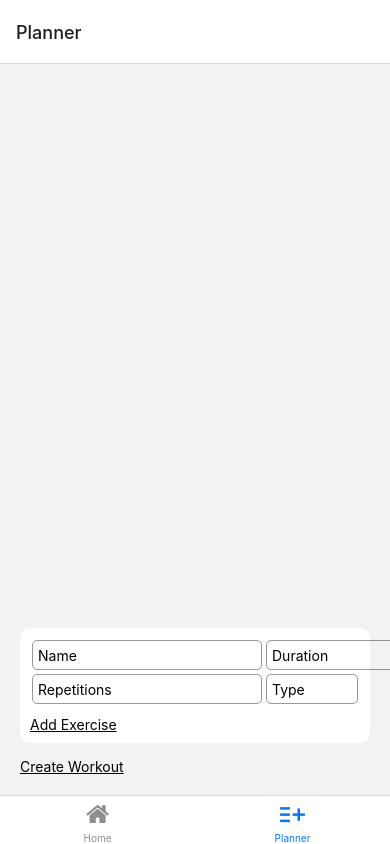
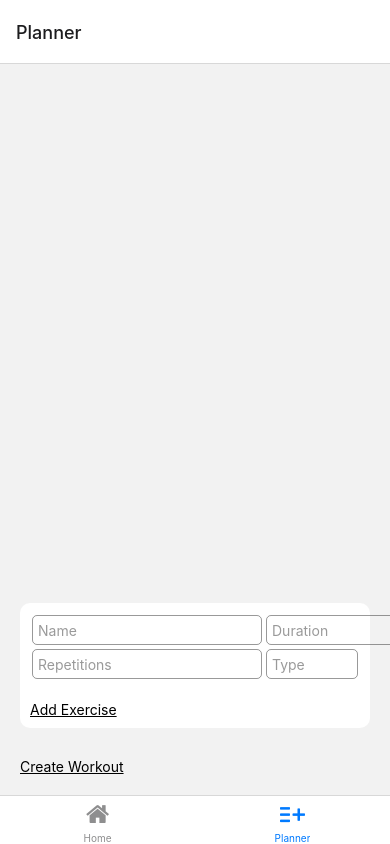
Before and after one commit to Jerga99/workout-app, a React Native app: screen /Planner in a window 390 px wide. Built offline with nearby package versions, Linux system fonts and the light colour scheme.

Commit message:
Theme components

```diff
--- a/components/ExerciseForm.tsx
+++ b/components/ExerciseForm.tsx
@@ -38,6 +38,7 @@ export default function ExerciseForm({
                 onChangeText={onChange}
                 value={value}
                 style={styles.input}
+                placeholderTextColor={"rgba(0,0,0,0.4)"}
                 placeholder="Name"
               />
             }
@@ -53,6 +54,7 @@ export default function ExerciseForm({
                 onChangeText={onChange}
                 value={value}
                 style={styles.input}
+                placeholderTextColor={"rgba(0,0,0,0.4)"}
                 placeholder="Duration"
               />
             }
@@ -67,6 +69,7 @@ export default function ExerciseForm({
                 onChangeText={onChange}
                 value={value}
                 style={styles.input}
+                placeholderTextColor={"rgba(0,0,0,0.4)"}
                 placeholder="Repetitions"
               />
             }
@@ -97,6 +100,7 @@ export default function ExerciseForm({
                     onPressIn={() => setSelectionOn(true)}
                     style={styles.input}
                     value={value}
+                    placeholderTextColor={"rgba(0,0,0,0.4)"}
                     placeholder="Type"
                   />
                 }
--- a/components/styled/PressableText.tsx
+++ b/components/styled/PressableText.tsx
@@ -1,13 +1,16 @@
 
-import { Text, Pressable, PressableProps } from "react-native";
+import { Text, Pressable, PressableProps, TextStyle, StyleProp } from "react-native";
 
-export function PressableText(props: PressableProps & {text: string}) {
+export type PressableTextProps =
+  PressableProps & {text: string, style?: StyleProp<TextStyle>}
+
+export function PressableText(props: PressableTextProps) {
 
   return (
     <Pressable
       {...props}
     >
-      <Text style={{textDecorationLine: "underline"}}>
+      <Text style={[props.style, {textDecorationLine: "underline"}]}>
         {props.text}
       </Text>
     </Pressable>
--- /dev/null
+++ b/components/styled/PressableThemeText.tsx
@@ -0,0 +1,17 @@
+
+import { Text, useColorScheme } from "react-native";
+import { PressableText, PressableTextProps } from "./PressableText";
+
+
+export function PressableThemeText(props: PressableTextProps) {
+
+  const colorScheme = useColorScheme();
+  const color = colorScheme === "light" ? "#000" : "#fff";
+
+  return (
+    <PressableText
+      {...props}
+      style={[props.style, { color }]}
+    />
+  )
+}
--- /dev/null
+++ b/components/styled/Text.tsx
@@ -0,0 +1,15 @@
+
+import { Text, useColorScheme } from "react-native";
+
+
+export function ThemeText(props: Text["props"]) {
+  const colorScheme = useColorScheme();
+  const color = colorScheme === "light" ? "#000" : "#fff";
+
+  return (
+    <Text
+      {...props}
+      style={[props.style, { color }]}
+    />
+  )
+}
--- a/screens/HomeScreen.tsx
+++ b/screens/HomeScreen.tsx
@@ -3,13 +3,14 @@ import { View, Text, StyleSheet, FlatList, Pressable } from "react-native";
 import { NativeStackHeaderProps } from "@react-navigation/native-stack";
 import WorkoutItem from "../components/WorkoutItem";
 import { useWorkouts } from "../hooks/useWorkouts";
+import { ThemeText } from "../components/styled/Text";
 
 export default function HomeScreen({navigation}: NativeStackHeaderProps) {
   const workouts = useWorkouts();
 
   return (
     <View style={styles.container}>
-      <Text style={styles.header}>New Workouts</Text>
+      <ThemeText style={styles.header}>New Workouts</ThemeText>
       <FlatList
         data={workouts}
         renderItem={({item}) => {
--- a/screens/PlannerScreen.tsx
+++ b/screens/PlannerScreen.tsx
@@ -10,6 +10,7 @@ import { PressableText } from "../components/styled/PressableText";
 import { Modal } from "../components/styled/Modal";
 import WorkoutForm, { WorkoutFormData } from "../components/WorkoutForm";
 import { storeWorkout } from "../storage/workout";
+import { PressableThemeText } from "../components/styled/PressableThemeText";
 
 export default function PlannerScreen({navigation}: NativeStackHeaderProps) {
   const [seqItems, setSeqItems] = useState<SequenceItem[]>([]);
@@ -86,7 +87,7 @@ export default function PlannerScreen({navigation}: NativeStackHeaderProps) {
       <View>
         <Modal
           activator={({handleOpen}) =>
-            <PressableText
+            <PressableThemeText
               style={{marginTop: 15}}
               text="Create Workout"
               onPress={handleOpen}
```
